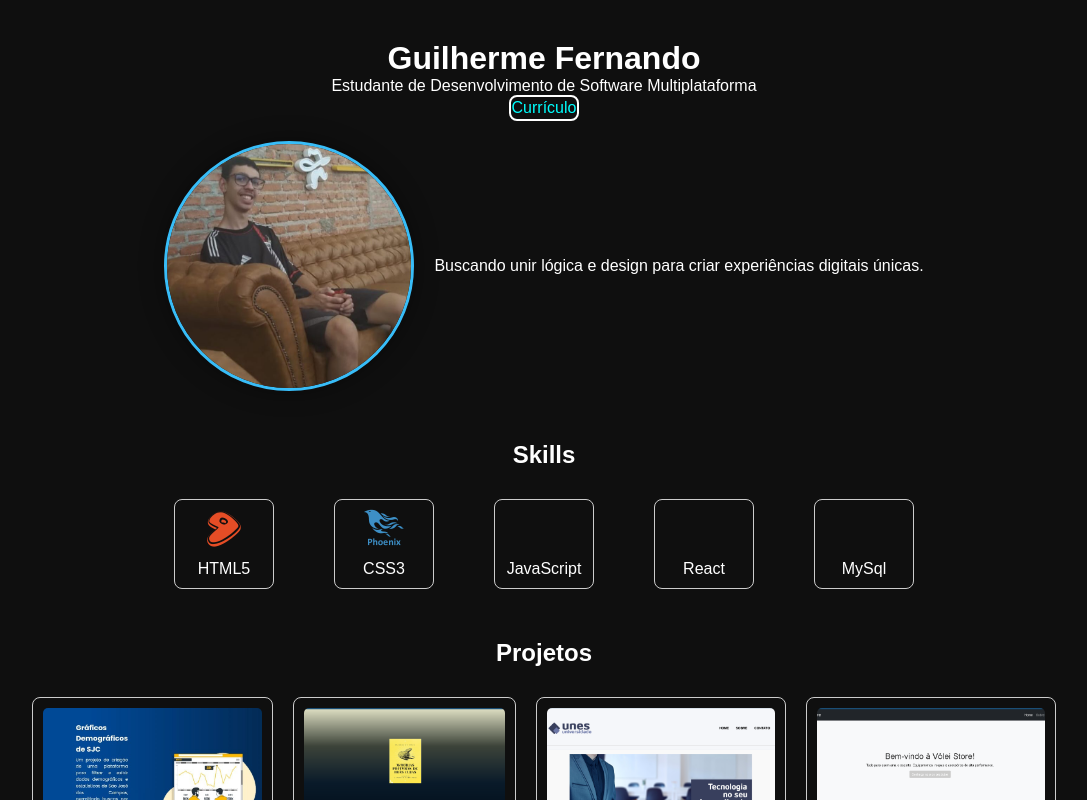
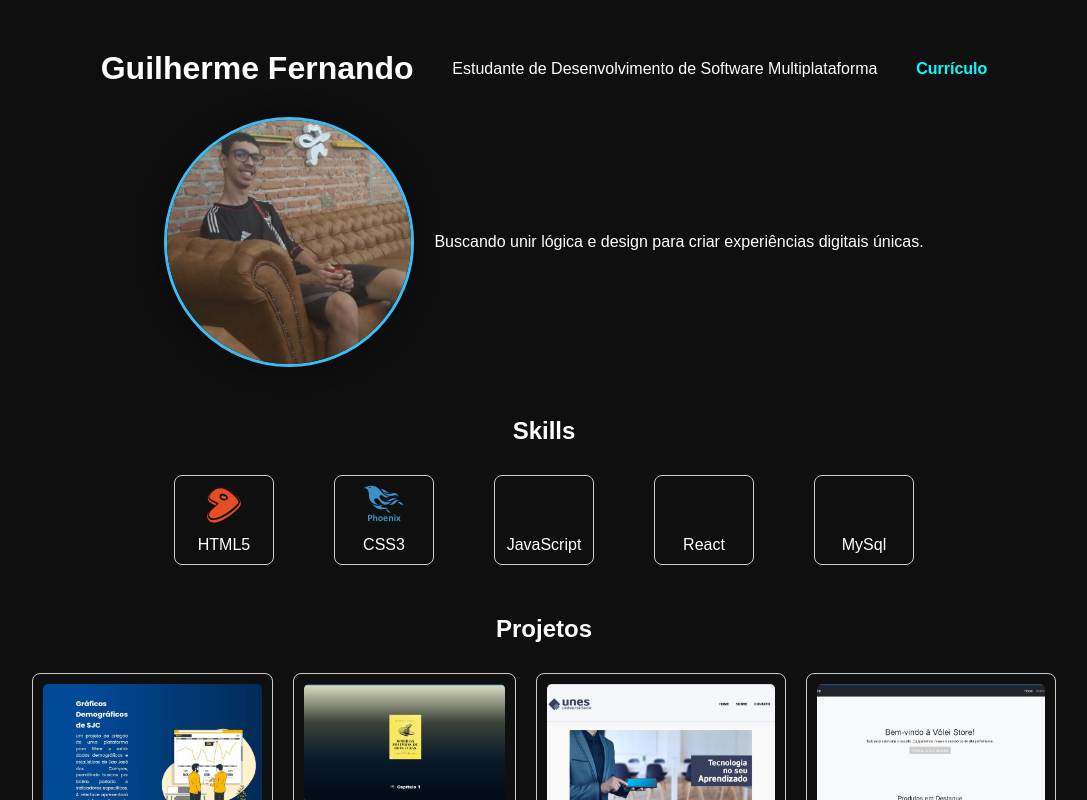
Before and after one commit to guilhermefpo/Portfolio, a React (Vite) app: page / in a window 1280 px wide. Shown: the top 800 px of the page, without its empty margins (96-1183 px from the left). Built offline with nearby package versions, Linux system fonts and the light colour scheme.

Commit message:
Ajustando Botôes

```diff
--- a/src/components/Header/Header.jsx
+++ b/src/components/Header/Header.jsx
@@ -2,10 +2,12 @@ import './style.css'
 
 function Header() {
     return(
-        <header>
+        <header className='flex-conteiner'>
             <h1>Guilherme Fernando</h1>
             <p>Estudante de Desenvolvimento de Software Multiplataforma</p>
-            <a href="/curriculoGuilherme.pdf" className="curriculo" id="curriculo" target="_blank" rel="noopener noreferrer">Currículo</a>
+            <nav>
+             <a href="/curriculoGuilherme.pdf" className="curriculo" id="curriculo" target="_blank" rel="noopener noreferrer">Currículo</a>
+            </nav>
         </header>
     )
 }
--- a/src/components/Header/style.css
+++ b/src/components/Header/style.css
@@ -1,30 +1,17 @@
-header {
-  padding: 20px;
-  text-align: center;
+.flex-conteiner {
+    display: flex;
+    justify-content: space-evenly;
+    align-items: center;
+    padding: 30px 30px;
 }
 
-header > h1 {
-    display: flex;
-    justify-content: center;
+nav > a {
+    display: inline-block;
+    color: aqua;
+    font-weight: bold;
+    text-decoration: none;
 }
 
-header > p {
-    display: flex;
-    justify-content: center;
-}
-
-header > a {
-    display: inline-flex;
-    justify-content: center;
-    align-items: center;
-    color: aqua;
-    border: 2px solid white;
-    border-radius: 8px;
-    text-decoration: none;
-    padding: 2px 1px;
-    transition: scale 0.3s ease;
-}
-
-header > a:hover {
+nav > a:hover {
     scale: 105%;
 }
--- a/src/components/ProjetoCard/style.css
+++ b/src/components/ProjetoCard/style.css
@@ -3,19 +3,19 @@
   flex-direction: column;
   align-items: center;
   text-align: center;
-  gap: 10px;       /* espaço entre img, h3, p e link */
+  gap: 10px;
   padding: 10px;
-  max-width: 250px; /* limita o tamanho do card */
+  max-width: 250px;
   border: 1px solid #ccc;
   border-radius: 8px;
   transition: scale 0.3s;
 }
 
 .projeto-card > img {
-  width: 100%;          /* a imagem ocupa a largura do card */
-  height: 150px;        /* altura fixa */
-  object-fit: cover;    /* mantém proporção, corta se precisar */
-  border-radius: 5px;   /* opcional, deixa cantos arredondados */
+  width: 100%;
+  height: 150px;
+  object-fit: cover;
+  border-radius: 5px;
 }
 
 .projeto-card:hover {
@@ -27,4 +27,5 @@
   border: 2px solid white;
   border-radius: 8px;
   text-decoration: none;
+  font-weight: bold;
 }
```
